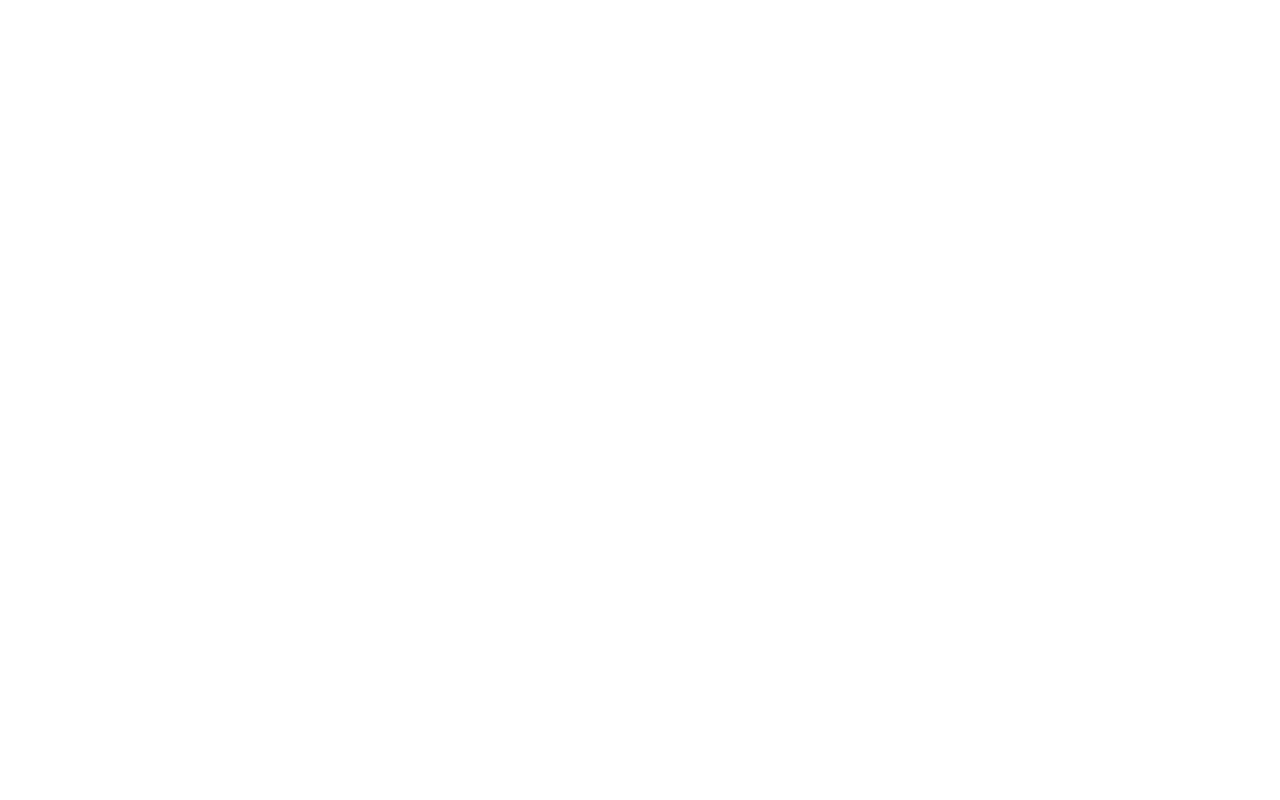
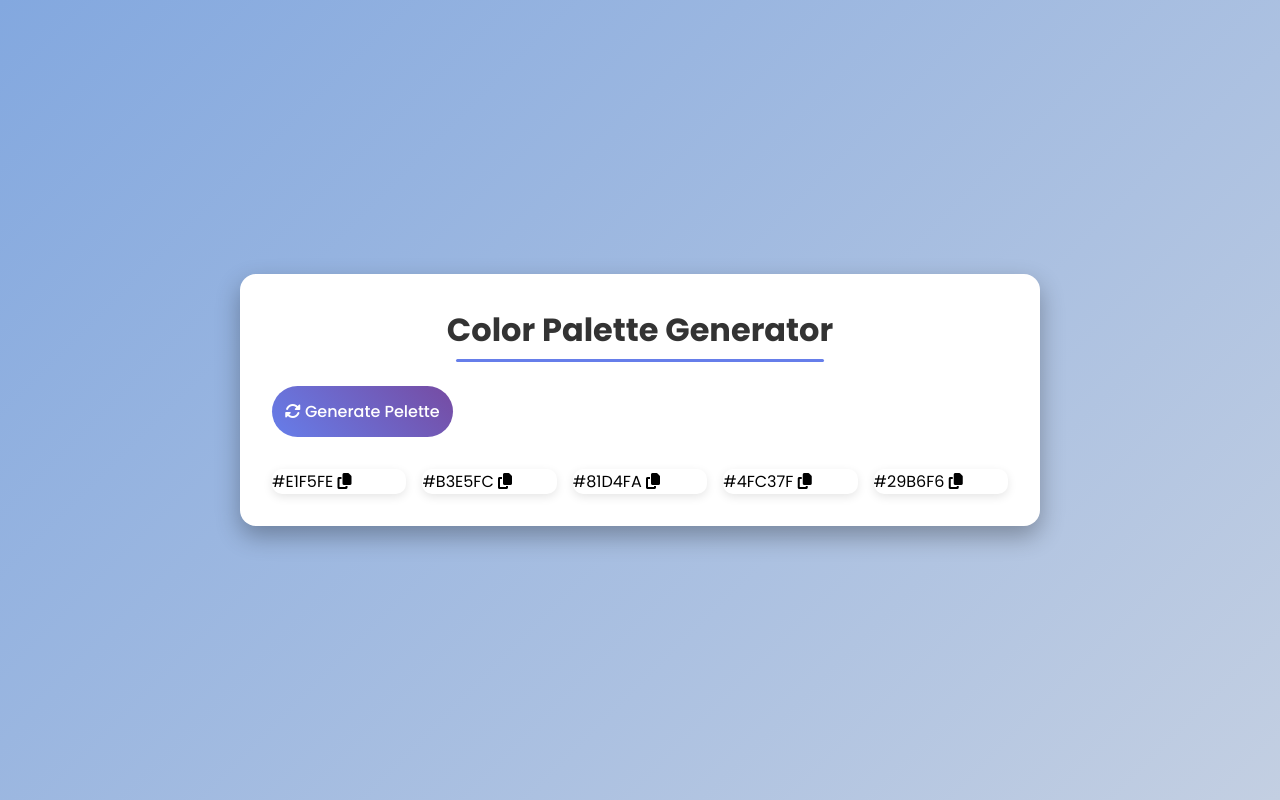
Before and after one commit to amitco6/Color-Palette-Generator, a plain HTML site: page index.html in a window 1280 px wide. Drawn offline with Linux system fonts and the light colour scheme.

Commit message:
finish index.html and start css

```diff
--- a/index.html
+++ b/index.html
@@ -3,9 +3,69 @@
   <head>
     <meta charset="UTF-8" />
     <title>Color Palette Generator</title>
+    <link
+      rel="stylesheet"
+      href="https://cdnjs.cloudflare.com/ajax/libs/font-awesome/6.7.2/css/all.min.css"
+      integrity="sha512-Evv84Mr4kqVGRNSgIGL/F/aIDqQb7xQ2vcrdIwxfjThSH8CSR7PBEakCr51Ck+w+/U6swU2Im1vVX0SVk9ABhg=="
+      crossorigin="anonymous"
+      referrerpolicy="no-referrer"
+    />
     <link rel="stylesheet" href="./style.css" />
   </head>
   <body>
+    <div class="container">
+      <h1>Color Palette Generator</h1>
+      <button id="generate-btn">
+        <i class="fas fa-sync-alt"></i> Generate Pelette
+      </button>
+
+      <div class="palette-container">
+        <!-- Color Box 1 -->
+        <div class="color-box">
+          <div class="color" style="background-color: #e1f5fe"></div>
+          <div class="color-info">
+            <span class="hex-value">#E1F5FE</span>
+            <i class="fas fa-copy copy-btn" title="copy to clipboard"></i>
+          </div>
+        </div>
+        <!-- Color Box 2 -->
+        <div class="color-box">
+          <div class="color" style="background-color: #b3e5fc"></div>
+          <div class="color-info">
+            <span class="hex-value">#B3E5FC</span>
+            <i class="fas fa-copy copy-btn" title="copy to clipboard"></i>
+          </div>
+        </div>
+
+        <!-- Color Box 3 -->
+        <div class="color-box">
+          <div class="color" style="background-color: #81d4fa"></div>
+          <div class="color-info">
+            <span class="hex-value">#81D4FA</span>
+            <i class="fas fa-copy copy-btn" title="copy to clipboard"></i>
+          </div>
+        </div>
+
+        <!-- Color Box 4 -->
+        <div class="color-box">
+          <div class="color" style="background-color: #4fc37f"></div>
+          <div class="color-info">
+            <span class="hex-value">#4FC37F</span>
+            <i class="fas fa-copy copy-btn" title="copy to clipboard"></i>
+          </div>
+        </div>
+
+        <!-- Color Box 5 -->
+        <div class="color-box">
+          <div class="color" style="background-color: #29b6f6"></div>
+          <div class="color-info">
+            <span class="hex-value">#29B6F6</span>
+            <i class="fas fa-copy copy-btn" title="copy to clipboard"></i>
+          </div>
+        </div>
+      </div>
+    </div>
+
     <script src="./script.js"></script>
   </body>
 </html>
--- a/style.css
+++ b/style.css
@@ -0,0 +1,81 @@
+/* Basic Reset */
+@import url(https://fonts.googleapis.com/css?family=Poppins:100,100italic,200,200italic,300,300italic,regular,italic,500,500italic,600,600italic,700,700italic,800,800italic,900,900italic);
+
+* {
+  margin: 0;
+  padding: 0;
+  box-sizing: border-box;
+  font-family: "Poppins", sans-serif;
+}
+
+body {
+  background: linear-gradient(135deg, #83a8df, #c3cfe2);
+  min-height: 100vh;
+  display: flex;
+  align-items: center;
+  justify-content: center;
+  padding: 20px;
+}
+
+.container {
+  background-color: #fff;
+  border-radius: 1rem;
+  padding: 2rem;
+  width: 100%;
+  max-width: 800px;
+  box-shadow: 0 10px 25px rgba(0, 0, 0, 0.3);
+}
+
+h1 {
+  text-align: center;
+  margin-bottom: 1.5rem;
+  color: #333;
+  position: relative;
+  padding-bottom: 0.5rem;
+}
+
+h1::after {
+  position: absolute;
+  content: "";
+  bottom: 0;
+  left: 50%;
+  transform: translateX(-50%);
+  width: 50%;
+  height: 3px;
+  background-color: #667eea;
+  border-radius: 2px;
+}
+
+#generate-btn {
+  background: linear-gradient(45deg, #667eea, #764ba2);
+  color: white;
+  border: none;
+  padding: 0.8rem;
+  border-radius: 50px;
+  cursor: pointer;
+  font-weight: 500;
+  margin-bottom: 2rem;
+  font-size: 1rem;
+}
+
+#generate-btn:hover {
+  transform: translateY(-2px);
+  box-shadow: 0 6px 10px rgba(102, 126, 234, 0.3);
+}
+
+#generate-btn:active {
+  transform: translateY(0);
+}
+
+.palette-container {
+  display: grid;
+  gap: 1rem;
+  grid-template-columns: repeat(auto-fit, minmax(130px, 1fr));
+}
+
+.color-box {
+  border-radius: 10px;
+  overflow: hidden;
+  box-shadow: 0 3px 10px rgba(0, 0, 0, 0.1);
+  transition: 0.2s;
+}
```
